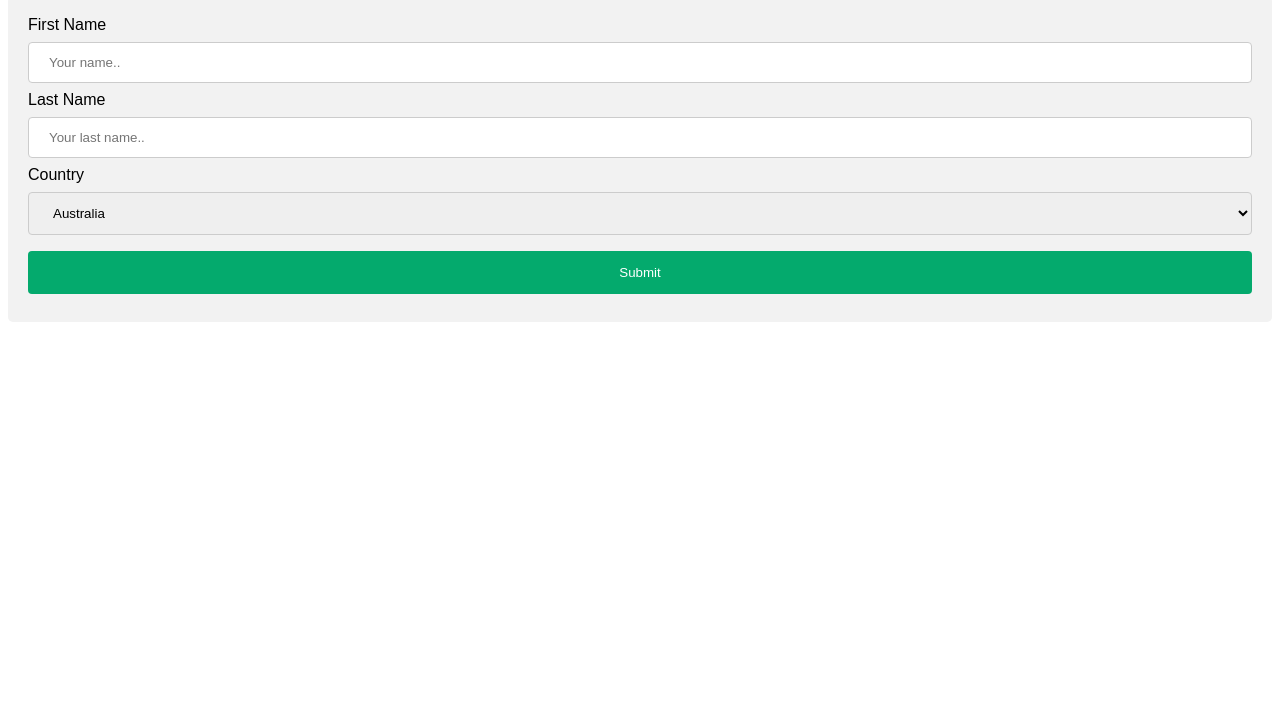
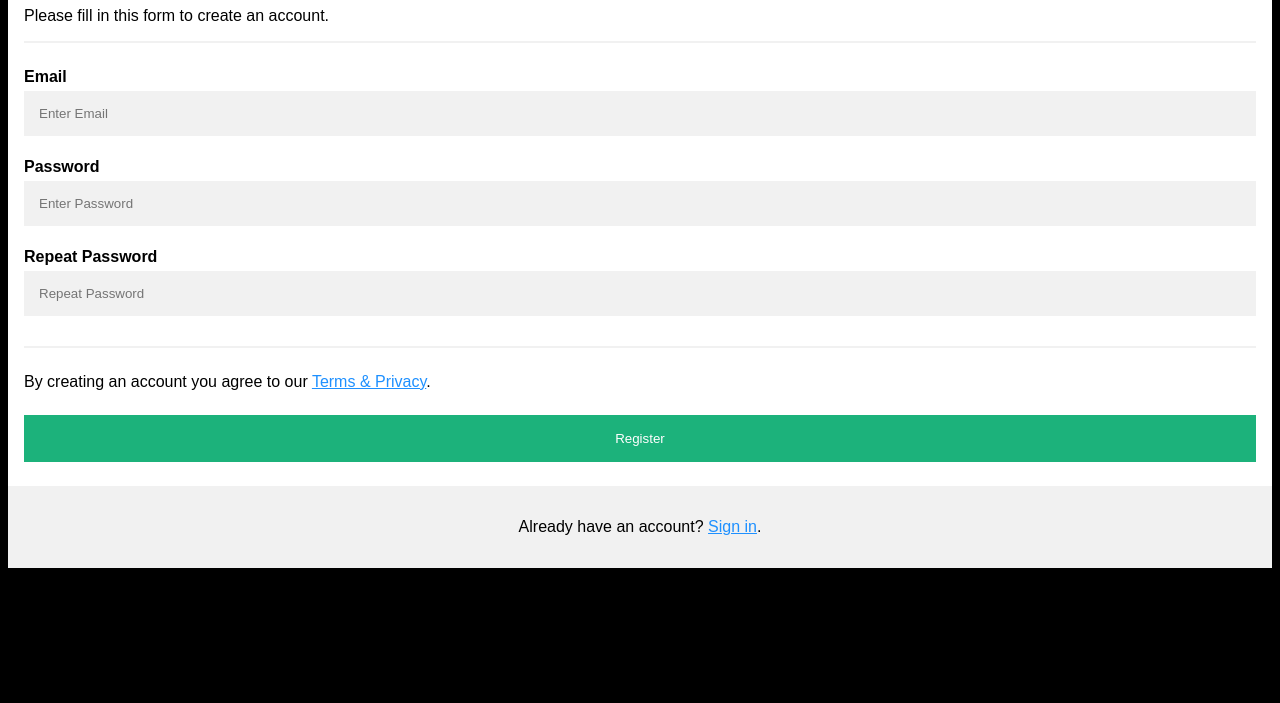
Before and after one commit to santhoshtsk25/docker, a plain HTML site: page index.html in a window 1280 px wide. Shown: the part 97-800 px from the top of the page. Drawn offline with Linux system fonts and the light colour scheme.

Commit message:
Update index.html

```diff
--- a/index.html
+++ b/index.html
@@ -1,64 +1,98 @@
 <!DOCTYPE html>
 <html>
+<head>
+<meta name="viewport" content="width=device-width, initial-scale=1">
 <style>
 body {
-  font-family: Arial;
+  font-family: Arial, Helvetica, sans-serif;
+  background-color: black;
 }
 
-input[type=text], select {
-  width: 100%;
-  padding: 12px 20px;
-  margin: 8px 0;
-  display: block;
-  border: 1px solid #ccc;
-  border-radius: 4px;
+* {
   box-sizing: border-box;
 }
 
-input[type=submit] {
+/* Add padding to containers */
+.container {
+  padding: 16px;
+  background-color: white;
+}
+
+/* Full-width input fields */
+input[type=text], input[type=password] {
   width: 100%;
+  padding: 15px;
+  margin: 5px 0 22px 0;
+  display: inline-block;
+  border: none;
+  background: #f1f1f1;
+}
+
+input[type=text]:focus, input[type=password]:focus {
+  background-color: #ddd;
+  outline: none;
+}
+
+/* Overwrite default styles of hr */
+hr {
+  border: 1px solid #f1f1f1;
+  margin-bottom: 25px;
+}
+
+/* Set a style for the submit button */
+.registerbtn {
   background-color: #04AA6D;
   color: white;
-  padding: 14px 20px;
+  padding: 16px 20px;
   margin: 8px 0;
   border: none;
-  border-radius: 4px;
   cursor: pointer;
+  width: 100%;
+  opacity: 0.9;
 }
 
-input[type=submit]:hover {
-  background-color: #45a049;
+.registerbtn:hover {
+  opacity: 1;
 }
 
-div.container {
-  border-radius: 5px;
-  background-color: #f2f2f2;
-  padding: 20px;
+/* Add a blue text color to links */
+a {
+  color: dodgerblue;
+}
+
+/* Set a grey background color and center the text of the "sign in" section */
+.signin {
+  background-color: #f1f1f1;
+  text-align: center;
 }
 </style>
+</head>
 <body>
 
-<h3>Stacked Form</h3>
-<p>How to use CSS to create a stacked form:</p>
+<form action="/action_page.php">
+  <div class="container">
+    <h1>Register</h1>
+    <p>Please fill in this form to create an account.</p>
+    <hr>
 
-<div class="container">
-  <form action="/action_page.php">
-    <label for="fname">First Name</label>
-    <input type="text" id="fname" name="firstname" placeholder="Your name..">
+    <label for="email"><b>Email</b></label>
+    <input type="text" placeholder="Enter Email" name="email" id="email" required>
 
-    <label for="lname">Last Name</label>
-    <input type="text" id="lname" name="lastname" placeholder="Your last name..">
+    <label for="psw"><b>Password</b></label>
+    <input type="password" placeholder="Enter Password" name="psw" id="psw" required>
 
-    <label for="country">Country</label>
-    <select id="country" name="country">
-      <option value="australia">Australia</option>
-      <option value="canada">Canada</option>
-      <option value="usa">USA</option>
-    </select>
+    <label for="psw-repeat"><b>Repeat Password</b></label>
+    <input type="password" placeholder="Repeat Password" name="psw-repeat" id="psw-repeat" required>
+    <hr>
+    <p>By creating an account you agree to our <a href="#">Terms & Privacy</a>.</p>
 
-    <input type="submit" value="Submit">
-  </form>
-</div>
+    <button type="submit" class="registerbtn">Register</button>
+  </div>
+
+  <div class="container signin">
+    <p>Already have an account? <a href="#">Sign in</a>.</p>
+  </div>
+</form>
 
 </body>
 </html>
```
